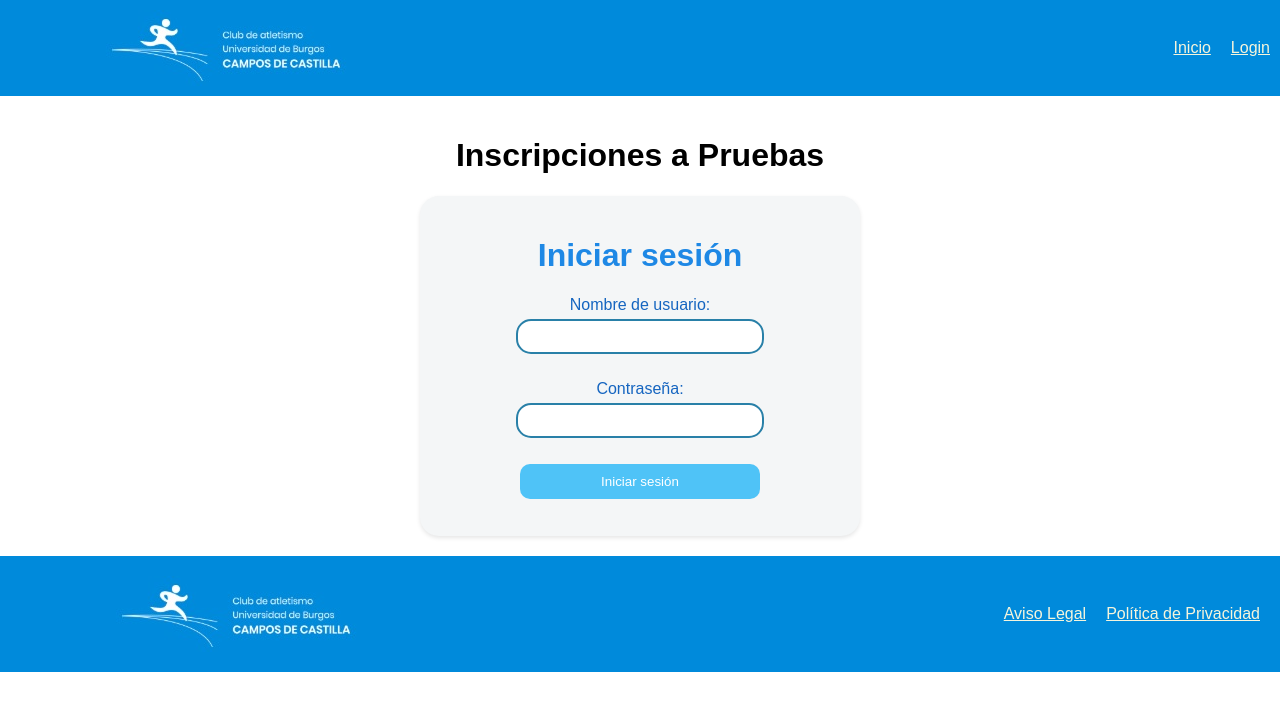
After one commit to fjai867/inscripcionesUBU, a Django app: page /login/ in a window 1280 px wide. The commit adds this page. Shown: the top 711 px of the page. Run offline with Django 5.2, Linux system fonts and the light colour scheme.

Commit message:
inscripubu02

```diff
--- /dev/null
+++ b/inscripciones/forms.py
@@ -0,0 +1,6 @@
+from django import forms
+from django.contrib.auth.forms import AuthenticationForm
+
+class LoginForm(AuthenticationForm):
+    username = forms.CharField(label='Nombre de usuario', widget=forms.TextInput(attrs={'class': 'form-control'}))
+    password = forms.CharField(label='Contraseña', widget=forms.PasswordInput(attrs={'class': 'form-control'}))
--- a/inscripciones/templates/compet.html
+++ b/inscripciones/templates/compet.html
@@ -25,7 +25,7 @@
                 <td class="titulo-tabla">{{ Competicion.nomPrueba }}</td>
                 <td class="fecha-tabla">{{ Competicion.fechafin }}</td>
                 <td>
-                    <a href="{% url 'vista' Competicion.idPrueba %}">Ver Detalle</a>
+                    <a href="{% url 'vista' Competicion.idPrueba %}">Inscribirse</a>
                 </td>
             </tr>
             {% endfor %}
--- a/inscripciones/templates/inicio.html
+++ b/inscripciones/templates/inicio.html
@@ -11,7 +11,7 @@
         <nav>
             <ul>
                 <li><a href="{% url 'Competicion' %}">Inicio</a></li>
-                <li><a href="#">Login</a></li>
+                <li><a href="{% url 'login' %}">Login</a></li>
             </ul>
         </nav>
     </header>
--- /dev/null
+++ b/inscripciones/templates/login.html
@@ -0,0 +1,21 @@
+{% extends "inicio.html" %}
+<!DOCTYPE html>
+{%block content %}
+<html>
+<head>
+    {% load static %}
+    <link rel="stylesheet" href="{% static 'css/login.css' %}">
+    <title>Iniciar sesión</title>
+</head>
+<body>
+    <div class="login-container">
+    <h1>Iniciar sesión</h1>
+    <form method="post">
+        {% csrf_token %}
+        {{ form.as_p }}
+        <button type="submit">Iniciar sesión</button>
+    </form>
+    </div>
+</body>
+</html>
+{% endblock %}
--- a/inscripciones/urls.py
+++ b/inscripciones/urls.py
@@ -24,5 +24,6 @@
     path('',Competiciones.as_view(), name='Competicion'),
     path('vista/<int:idPrueb>/',views.vista, name='vista'),
     path("inicio/",views.inicio, name='inicio'),
+    path("login/",views.login_view, name='login'),
 
 ]
--- a/inscripciones/views.py
+++ b/inscripciones/views.py
@@ -1,6 +1,8 @@
-from django.shortcuts import render, HttpResponse
+from django.shortcuts import render, HttpResponse, redirect
 from incripApp.models import Competicion, Atleta
 from django.views.generic import ListView
+from django.contrib.auth import authenticate, login
+from .forms import LoginForm
 
 
 def vista(request, idPrueb):
@@ -12,22 +14,22 @@
     contexto={'regCompeticion':miRegi}
     if request.method == 'POST':
         if request.POST:
-            #nombre = request.POST.get('nom')
-            #ape1=request.POST.get('ape1')
-            #ape2=request.POST.get('ape2')
-            #ano=request.POST.get('ano')
-            #club=request.POST.get('club')
-            #categoria=request.POST.get('cat')
-            #pr1=request.POST.get('pr1')
-            #pr2=request.POST.get('pr2')
-            #pr3=request.POST.get('pr3')
-            pass
+            nombre = request.POST.get('nom')
+            ape1=request.POST.get('ape1')
+            ape2=request.POST.get('ape2')
+            ano=request.POST.get('ano')
+            club=request.POST.get('club')
+            categoria=request.POST.get('cat')
+            pr1=request.POST.get('pr1')
+            pr2=request.POST.get('pr2')
+            pr3=request.POST.get('pr3')
+
             # Crea una instancia del modelo y guarda los datos
-            #nuevo_registro = Atleta(nom=nombre, ape1=ape1, ape2=ape2, ano=ano,categoria=categoria,club=club,prueba1=pr1,prueba2=pr2,prueba3=pr3)
-            #nuevo_registro.save()
+            nuevo_registro = Atleta(competicion=miRegi,nom=nombre, ape1=ape1, ape2=ape2, ano=ano,categoria=categoria,club=club,prueba1=pr1,prueba2=pr2,prueba3=pr3)
+            nuevo_registro.save()
 
             # Redirigir a una página de éxito o mostrar un mensaje
-            #return render(request, 'exito.html', {'mensaje': 'Datos guardados correctamente'})
+            return render(request, 'exito.html', {'mensaje': 'Datos guardados correctamente'})
         else:
             mensaje = "No se han enviado datos."
             #return render(request, 'formulario.html', {'mensaje': mensaje})
@@ -44,3 +46,20 @@
     model = Competicion
     template_name = 'compet.html'  # Especifica el nombre del template HTML
     context_object_name = 'object_list'  # Opcional: Cambia el nombre de la variable de contexto
+
+
+def login_view(request):
+    if request.method == 'POST':
+        form = LoginForm(request, data=request.POST)
+        if form.is_valid():
+            username = form.cleaned_data.get('username')
+            password = form.cleaned_data.get('password')
+            user = authenticate(username=username, password=password)
+            if user is not None:
+                login(request, user)
+                return redirect('inicio')  # Reemplaza con la URL deseada
+            else:
+                form.add_error(None, 'Nombre de usuario o contraseña incorrectos')
+    else:
+        form = LoginForm()
+    return render(request, 'login.html', {'form': form})
--- /dev/null
+++ b/static/css/login.css
@@ -0,0 +1,60 @@
+body {
+
+    margin: 0;
+    padding: 0;
+    font-family: sans-serif;
+}
+
+.login-container {
+    text-align: center;
+    margin: 0 auto;
+    height: 300px;
+    background-color: #f4f6f7;
+    padding: 20px;
+    border-radius: 19px;
+    box-shadow: 0 2px 4px rgba(0, 0, 0, 0.1);
+    width: 400px;
+}
+
+.login-container h1 {
+
+    color: #1e88e5; /* Azul más oscuro para el título */
+
+}
+
+.login-container label {
+    display: block;
+    margin-bottom: 5px;
+    color: #1565c0; /* Azul más oscuro para las etiquetas */
+}
+
+.login-container input[type="text"],
+.login-container input[type="password"] {
+    width: calc(60% - 12px);
+    padding: 8px;
+    margin-bottom: 10px;
+    border: 2px solid #2980a8; /* Borde azul claro */
+    border-radius: 15px;
+}
+
+.login-container button {
+    width: 60%;
+    padding: 10px;
+    background-color: #4fc3f7; /* Azul claro para el botón */
+    color: white;
+    border: none;
+    border-radius: 10px;
+    cursor: pointer;
+}
+
+.login-container button:hover {
+    background-color: #2ae84d; /* verde fosforito al pasar el ratón */
+}
+
+.login-container .errorlist {
+    list-style: none;
+    padding: 0;
+    margin-bottom: 10px;
+    color: red;
+    text-align: center;
+}
```
Also changed, not shown: inscripciones/templates/exito.html (added, +16 -0 lines), db.sqlite3.
